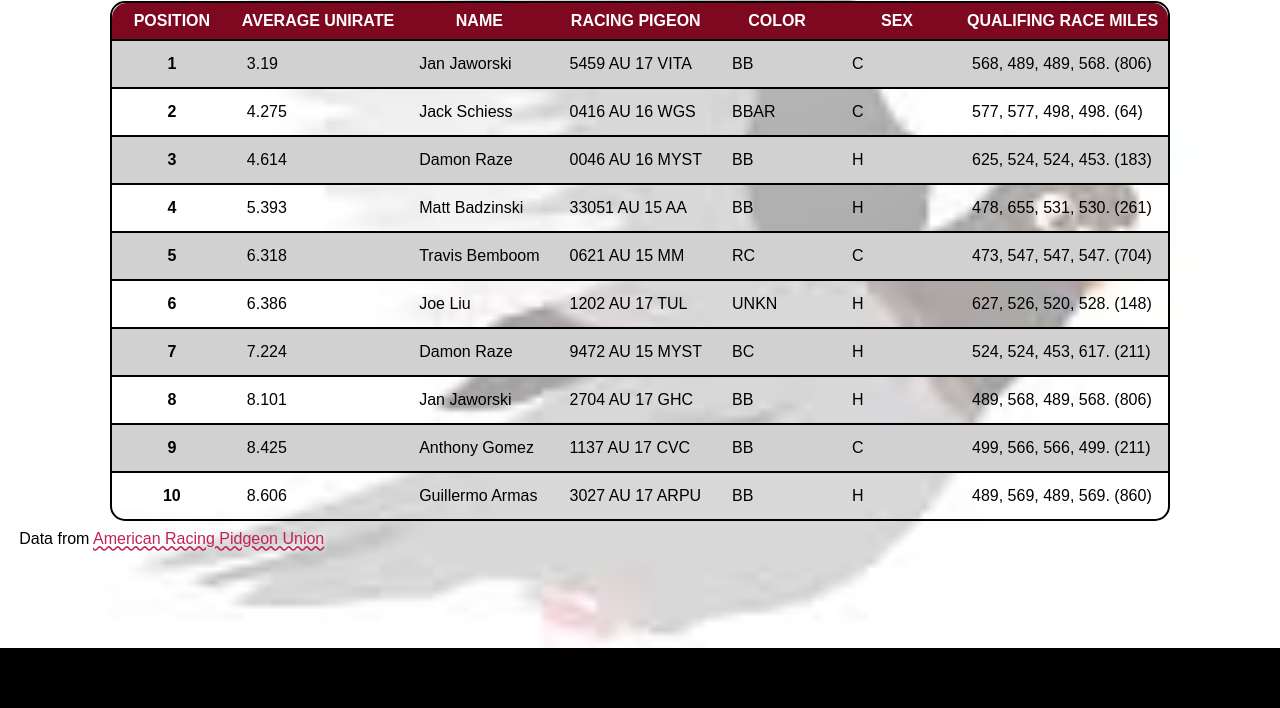
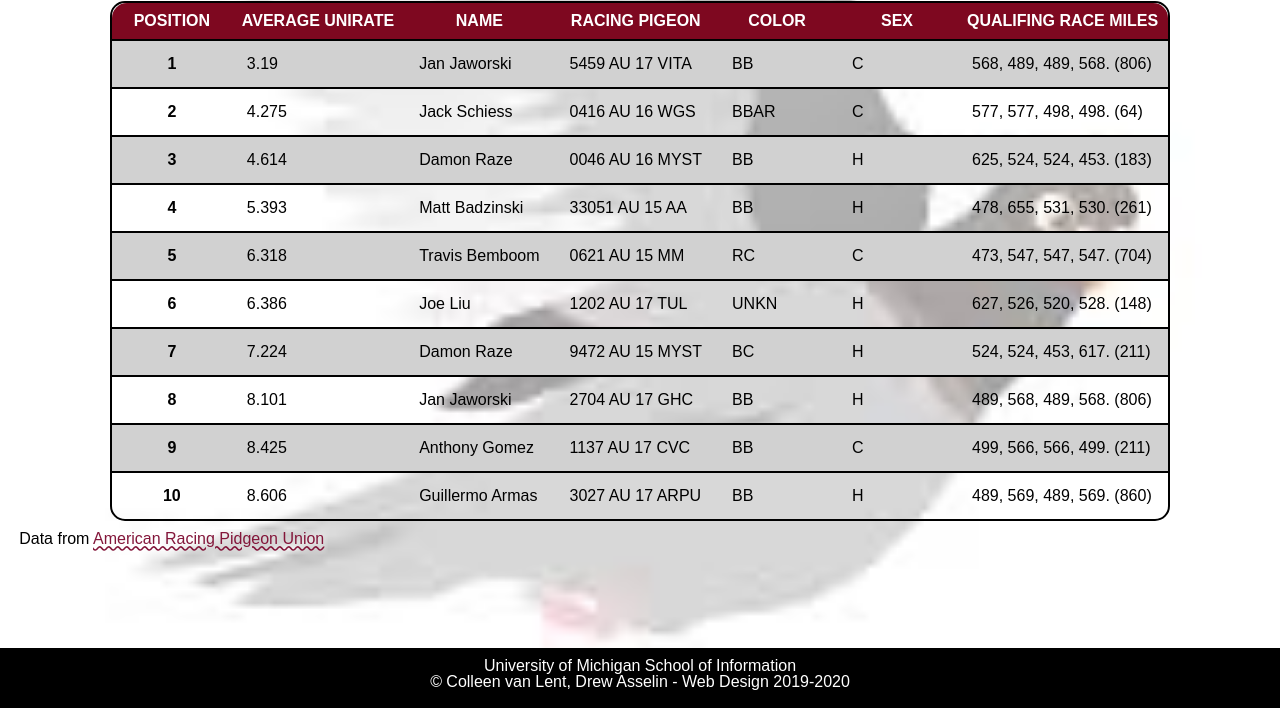
Before and after one commit to russaj/homework3, a plain HTML site: page index.html in a window 1280 px wide. Shown: the part 92-800 px from the top of the page. Drawn offline with Linux system fonts and the light colour scheme; a web font is replaced by a local one.

Commit message:
Add files via upload
updated color text and footer color

```diff
--- a/css/style.css
+++ b/css/style.css
@@ -43,7 +43,8 @@ p{
 
 a {
   font-size: 16px;
-  color: #C12258;
+  color: #83163A;
+  /*starting with #C12258, #83163A was the first color to pass */
   text-decoration: underline wavy;
 }
 
@@ -119,5 +120,7 @@ footer{
   width:100%;
   background:black;
   text-align:center;
+}
+footer p {
   color: white;
 }
```
